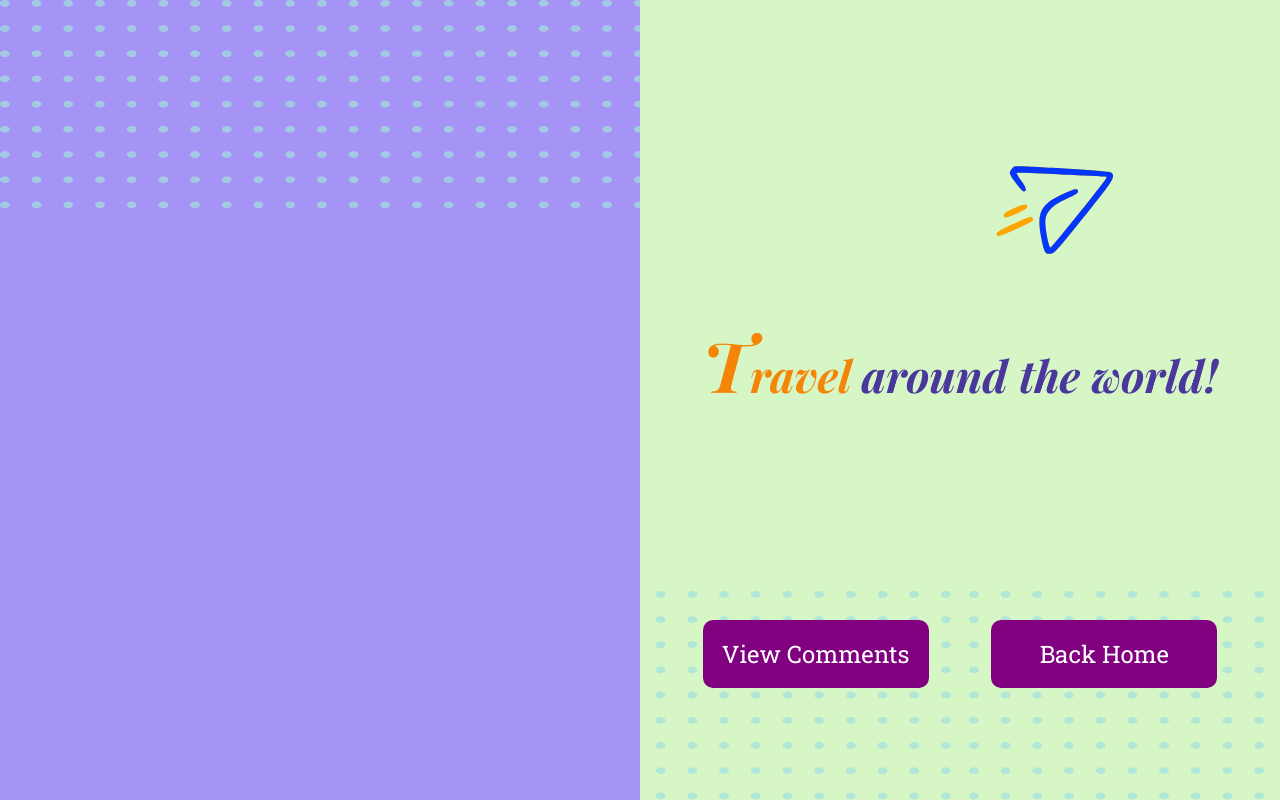
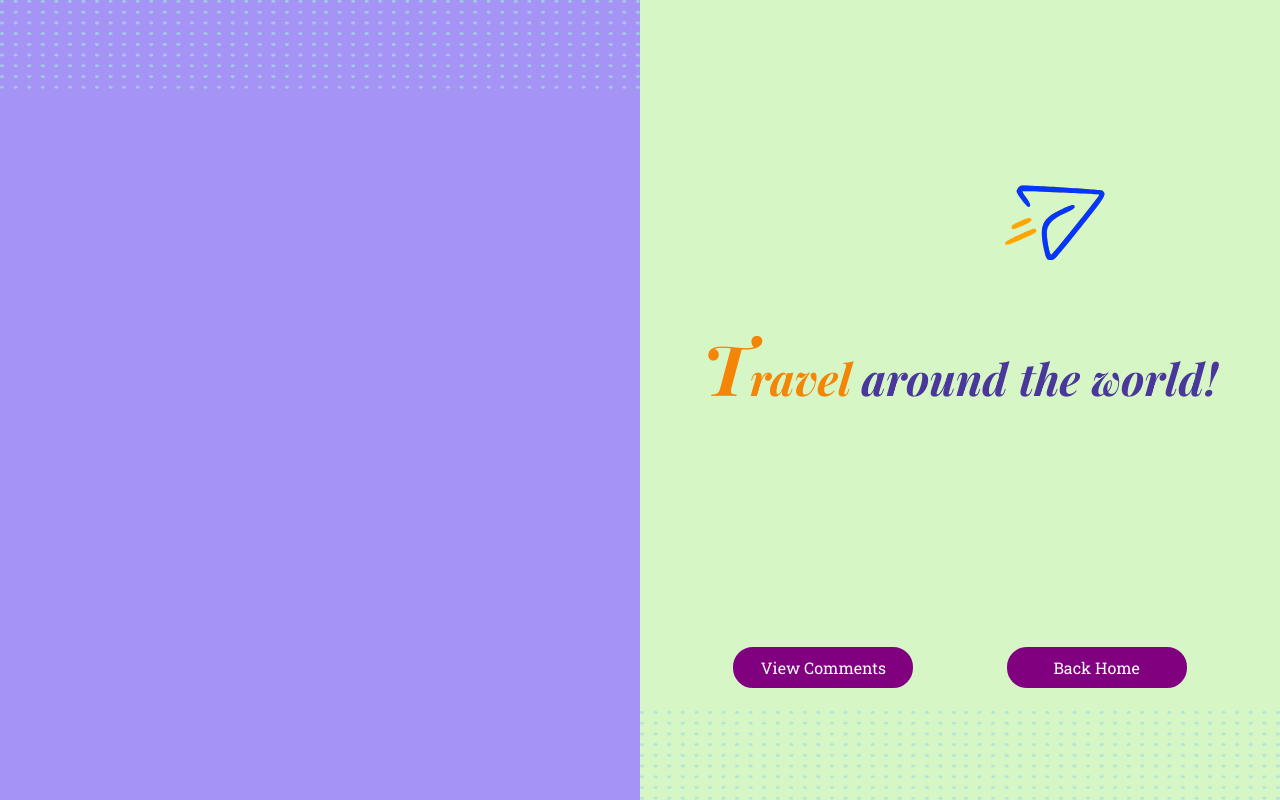
Before and after one commit to Ursulavallejo/CountryBlog, a Vue app in the folder frontend/: page /#/countries in a window 1280 px wide. Built offline with nearby package versions, Linux system fonts and the light colour scheme; no server answers.

Commit message:
buttons size, layout

```diff
--- a/frontend/src/assets/main.css
+++ b/frontend/src/assets/main.css
@@ -88,7 +88,7 @@ main {
    */
   /* flex-grow: 1; */
   margin-top: auto;
-  padding-bottom: 3.5rem;
+  /* padding-bottom: 3.5rem; */
   min-width: 50vw;
   padding-bottom: 7rem;
   z-index: 1;
@@ -109,14 +109,20 @@ form,
 
 input[type='button'] {
   border: 2px solid #800080;
-  font-size: 24px;
+  font-size: 16px;
   color: white;
-  border-radius: 10px;
-  padding: 1rem;
+  border-radius: 20px;
+  padding: 0.5rem;
   background-color: #800080;
   font-family: var(--font-buttons-form);
-  width: 190px;
+  width: 160px;
   z-index: 1;
+}
+
+input[type='button']:hover {
+  color: #800080;
+  background-color: white;
+  cursor: pointer;
 }
 
 /* DOTS Background */
@@ -125,6 +131,7 @@ input[type='button'] {
 .side-left {
   background-image: url(../assets/img/dotsBackground.png);
   background-repeat: no-repeat;
+  background-size: 100%;
 }
 .side-right {
   background-position: bottom;
--- a/frontend/src/components/CardInfo.vue
+++ b/frontend/src/components/CardInfo.vue
@@ -15,7 +15,7 @@ export default {
 
 <template>
   <div class="card-info card">
-    <img :src="cityImage" alt="City Image" style="width: 500px; height: auto" />
+    <img :src="cityImage" alt="City Image" style="width: 300px; height: auto" />
     <p>{{ city }}, {{ country }}</p>
 
     <img
@@ -34,5 +34,6 @@ export default {
 .card-info {
   border-radius: 10px;
   border: 2px solid purple;
+  max-width: 300px;
 }
 </style>
--- a/frontend/src/components/CountryDropMenu.vue
+++ b/frontend/src/components/CountryDropMenu.vue
@@ -50,13 +50,13 @@ export default {
 <style scoped>
 select {
   border: 2px solid purple;
-  font-size: 24px;
+  font-size: 16px;
   color: purple;
-  border-radius: 10px;
-  padding: 1rem;
+  border-radius: 15px;
+  padding: 0.6rem;
 }
 
 option {
-  font-size: 24px;
+  font-size: 14px;
 }
 </style>
--- a/frontend/src/views/HomeView.vue
+++ b/frontend/src/views/HomeView.vue
@@ -59,19 +59,21 @@ export default {
 
 <style scoped>
 span.first-letter {
-  font-size: 70px;
+  font-size: 45px;
   vertical-align: center;
 }
 span {
   color: rgb(244, 133, 6);
 }
 h1 {
-  padding-bottom: 2rem;
-  font-size: 44px;
+  padding-bottom: 1.5rem;
+  font-size: 30px;
 }
 
 img {
-  margin-left: 12rem;
+  margin-top: 1.6rem;
+  /* margin-left: 13rem; */
+  width: 120px;
 }
 
 .underline {
@@ -96,4 +98,9 @@ img {
 .underline::after {
   width: 110%;
 }
+.side-right {
+  flex-shrink: 0;
+  position: sticky;
+  top: 0;
+}
 </style>
```
Also changed, not shown: frontend/src/assets/img/LogoPlane.svg.
